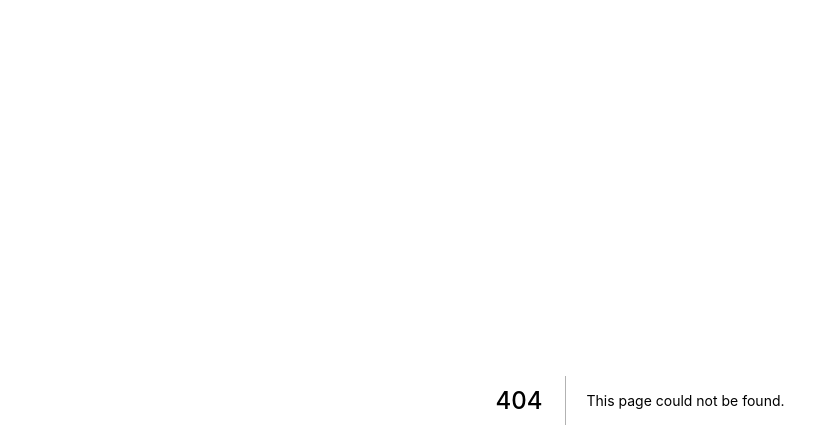
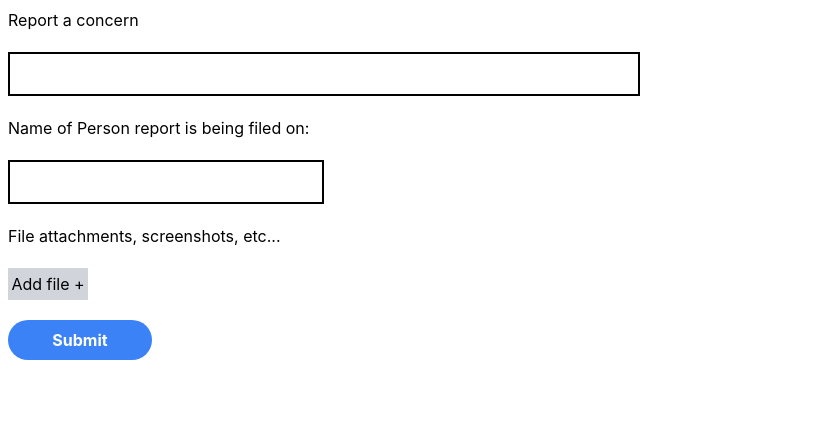
Before and after one commit to ouckah/bully-be-gone, a Next.js app: page /Student-Report-Form in a window 1280 px wide. Before the commit this address had no page. Shown: the top 448 px of the page, without its empty margins (0-839 px from the left). Built offline with nearby package versions, Linux system fonts and the light colour scheme.

Commit message:
New student report form page

```diff
--- /dev/null
+++ b/pages/Student-Report-Form/index.js
@@ -0,0 +1,37 @@
+const Report =() =>
+{
+    return(
+        <div className = 'flex flex-col gap-5 items-evenly w-screen h-screen p-2'>
+            <h1>Report a concern</h1>
+            <input
+                className = ' w-2/4 border-2 border-black p-2'
+                id='name'
+                name='name'
+                type='text'
+                autocomplete='name'
+                required
+                /*I'm not sure if this extra stuff is required, I just got it off the internet, may be useful for backend stuff to connect info to an individual profile? */
+                />
+            <h1>Name of Person report is being filed on: </h1>
+            <input className = 'w-1/4 border-2 border-black p-2'
+            />
+            <h1>File attachments, screenshots, etc...</h1>
+            <button
+                type ='files'
+                className='w-20 h-8 text-black bg-gray-300 hover:bg-gray-400'
+                >
+                    Add file +
+                </button>
+            <button
+                type='submit'
+                className='w-36 px-4 py-2 font-bold text-white bg-blue-500 rounded-full hover:bg-blue-700'
+            >
+                Submit
+            </button>
+
+
+        </div>
+    )
+}
+
+export default Report
--- a/pages/index.js
+++ b/pages/index.js
@@ -5,7 +5,7 @@ export default function Home() {
     <>
       <>
       <h1>Home Page</h1>
-      <Link href='/Submission-page'>
+      <Link href='/Student-Report-Form'>
         <div className="w-full h-20 bg-white"></div>
       </Link>
     </>
```
